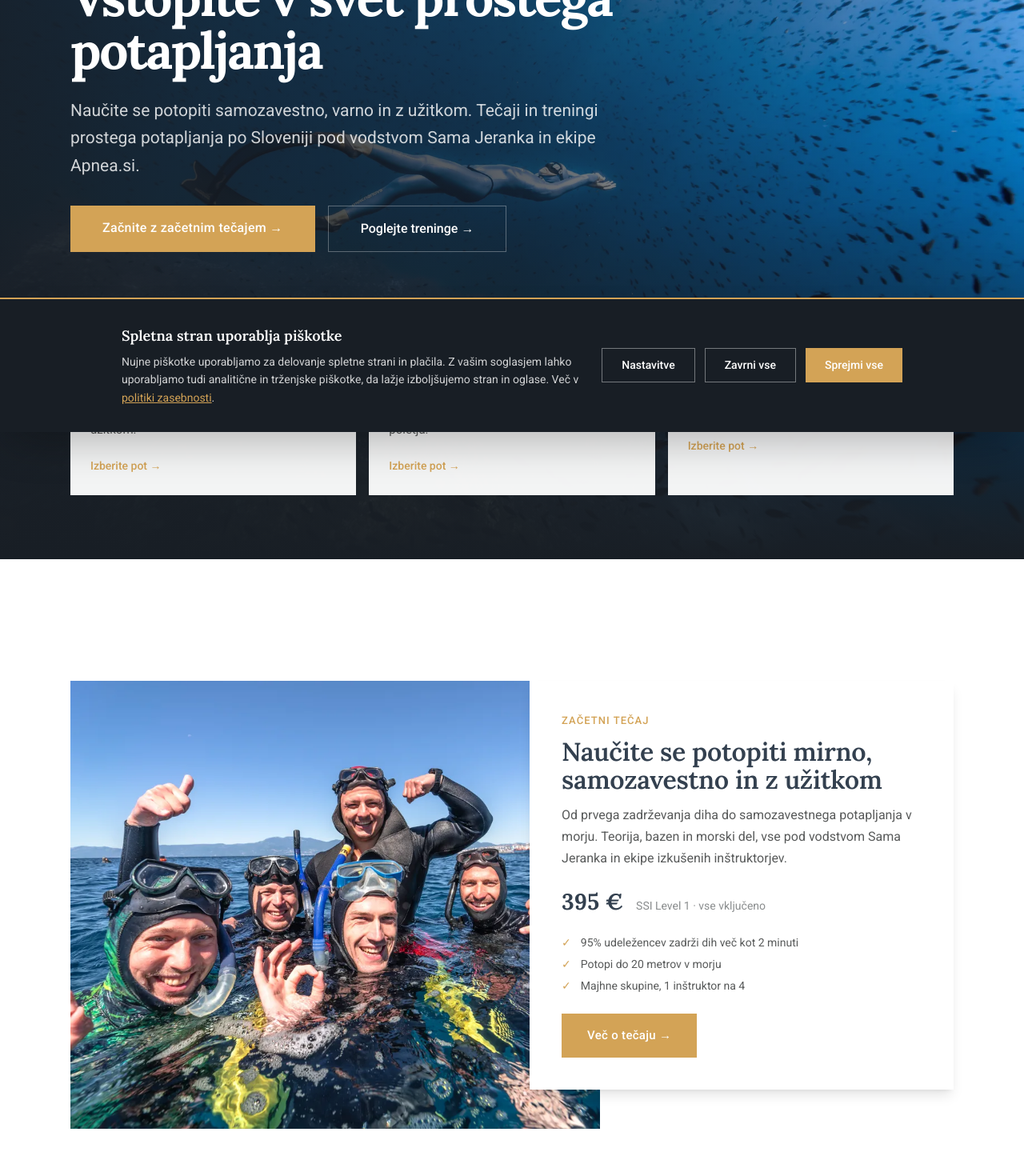
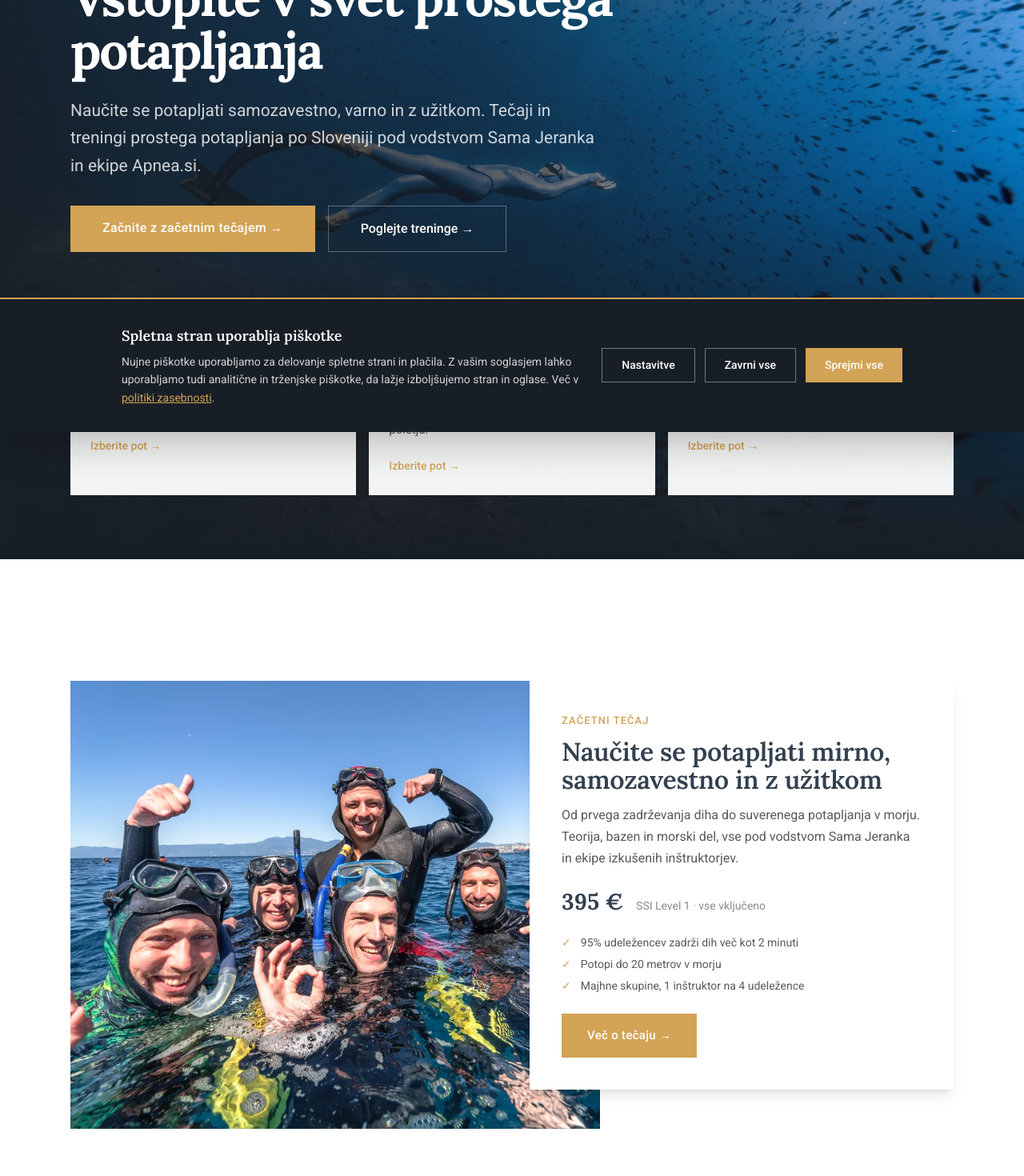
Before and after one commit to nesnes425/apnea-si-website, a Next.js app: page / in a window 1280 px wide. Shown: the part 260-1730 px from the top of the page at 80% size. Built offline with nearby package versions, Linux system fonts and the light colour scheme; no server answers.

Commit message:
Update homepage copy

```diff
--- a/app/(site)/page.tsx
+++ b/app/(site)/page.tsx
@@ -10,13 +10,13 @@ const heroChoices = [
   {
     label: "Prvič pod gladino?",
     title: "Začetni tečaj",
-    text: "Naučite se osnov, s katerimi se pod vodo premaknete mirno, samozavestno in z užitkom.",
+    text: "Naučite se osnov, s katerimi se pod gladino podate mirno, samozavestno in z užitkom.",
     href: "/tecaji/zacetni",
   },
   {
     label: "Želite redno napredovati?",
     title: "Treningi",
-    text: "Celoletne skupine za tehniko, kondicijo, rezultate in občutek skupnosti tudi izven poletja.",
+    text: "Celoletne skupine za tehniko, kondicijo, rezultate in občutek skupnosti tudi po koncu poletja.",
     href: "/treningi",
   },
   {
@@ -57,7 +57,7 @@ export default function HomePage() {
                   Vstopite v svet prostega potapljanja
                 </h1>
                 <p className="text-[18px] md:text-[21px] text-white/80 leading-[1.65] font-body max-w-2xl mb-8">
-                  Naučite se potopiti samozavestno, varno in z užitkom. Tečaji
+                  Naučite se potapljati samozavestno, varno in z užitkom. Tečaji
                   in treningi prostega potapljanja po Sloveniji pod vodstvom
                   Sama Jeranka in ekipe Apnea.si.
                 </p>
@@ -122,10 +122,10 @@ export default function HomePage() {
                 Začetni tečaj
               </p>
               <h2 className="text-[26px] md:text-[32px] font-semibold leading-[1.1] tracking-[-0.01em] mb-3">
-                Naučite se potopiti mirno, samozavestno in z užitkom
+                Naučite se potapljati mirno, samozavestno in z užitkom
               </h2>
               <p className="text-[16px] text-body leading-[1.7] font-body mb-5">
-                Od prvega zadrževanja diha do samozavestnega potapljanja v
+                Od prvega zadrževanja diha do suverenega potapljanja v
                 morju. Teorija, bazen in morski del, vse pod vodstvom Sama
                 Jeranka in ekipe izkušenih inštruktorjev.
               </p>
@@ -141,7 +141,7 @@ export default function HomePage() {
                 {[
                   "95% udeležencev zadrži dih več kot 2 minuti",
                   "Potopi do 20 metrov v morju",
-                  "Majhne skupine, 1 inštruktor na 4",
+                  "Majhne skupine, 1 inštruktor na 4 udeležence",
                 ].map((item) => (
                   <p
                     key={item}
@@ -184,7 +184,7 @@ export default function HomePage() {
                 Ostanite povezani z morjem tudi med letom
               </h2>
               <p className="text-[16px] text-white/70 leading-[1.7] font-body mb-5">
-                Celoletni vodeni treningi v Ljubljani, Novi Gorici, Velenju,
+                Celoletni vodeni treningi v Ljubljani, Kranju, Radovljici, Novi Gorici, Velenju,
                 Novem mestu in Kopru. Redna vadba vam pomaga ohraniti tehniko,
                 napredovati in ostati del skupnosti prostih potapljačev.
               </p>
@@ -375,7 +375,7 @@ export default function HomePage() {
             <strong className="text-navy">
               Kako pravilno izenačiti pritisk v ušesih
             </strong>{" "}
-            : Valsalva in Frenzel tehnika, razloženi preprosto, korak za
+            : Valsalva in Frenzel tehniku, razloženi preprosto, korak za
             korakom. Prejmite vodič brezplačno ob prijavi na naše novice.
           </p>
           <div className="flex gap-3 max-w-md mx-auto">
@@ -393,8 +393,7 @@ export default function HomePage() {
             </Button>
           </div>
           <p className="text-xs text-muted-text font-body mt-4">
-            Brezplačen vodič + novice o tečajih in treningih. Brez spama.
-            Odjavite se kadarkoli.
+            Brez spama. Odjavite se kadarkoli.
           </p>
         </div>
       </section>
```
